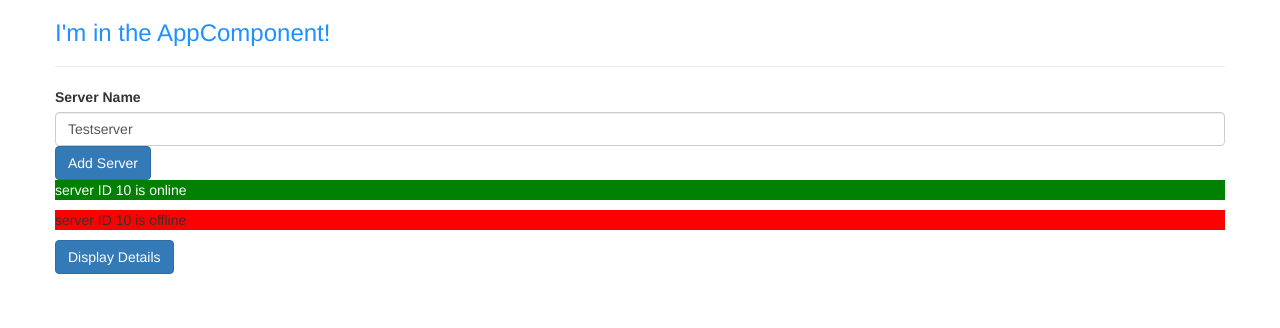
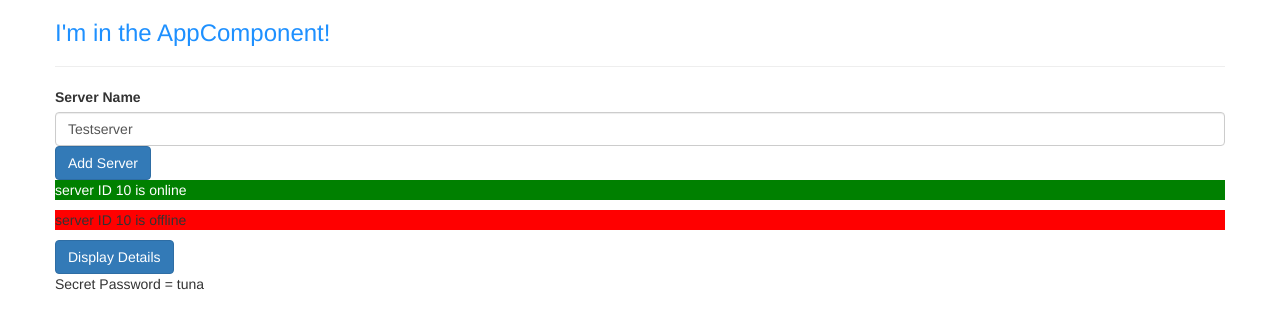
Before and after one commit to bu99ins/ng-first-app, an Angular app: page / in a window 1280 px wide. Shown: the top 328 px of the page. Built offline with nearby package versions, Linux system fonts and the light colour scheme.

Commit message:
add a details paragraph

```diff
--- a/src/app/servers/servers.component.html
+++ b/src/app/servers/servers.component.html
@@ -22,3 +22,4 @@
 <button
     class="btn btn-primary"
     (click)="onCreateServer()">Display Details</button>
+<p>Secret Password = tuna</p>
```
